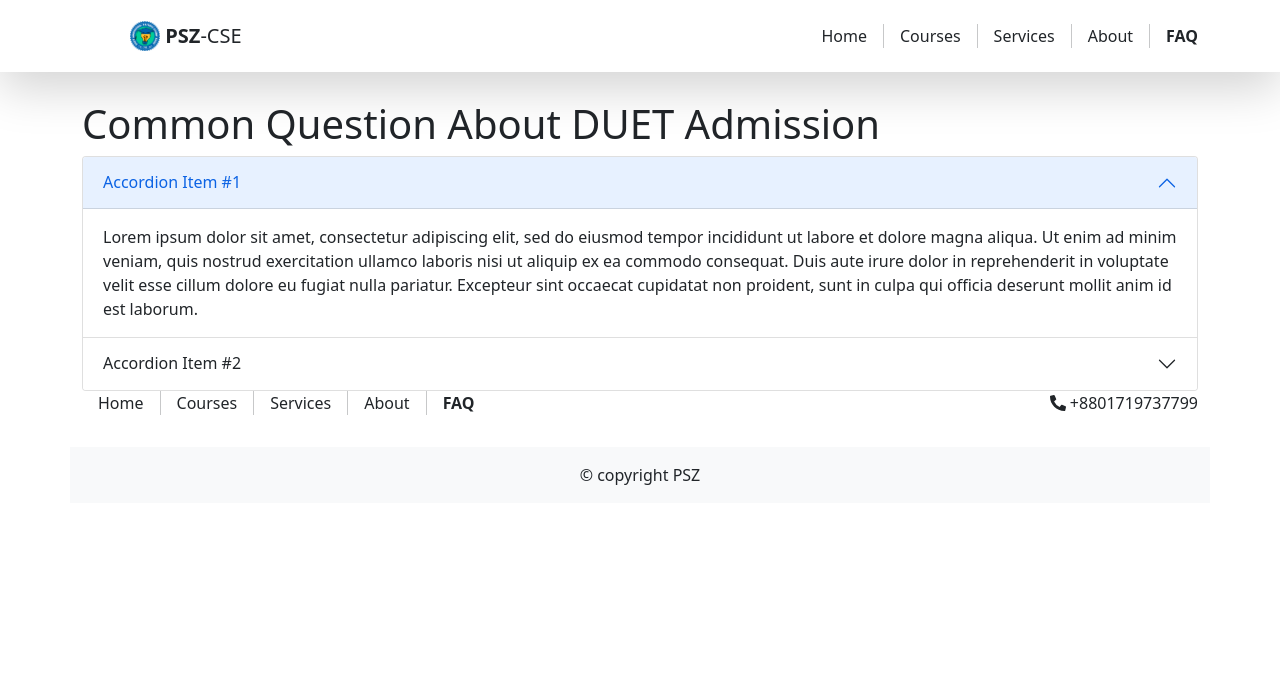
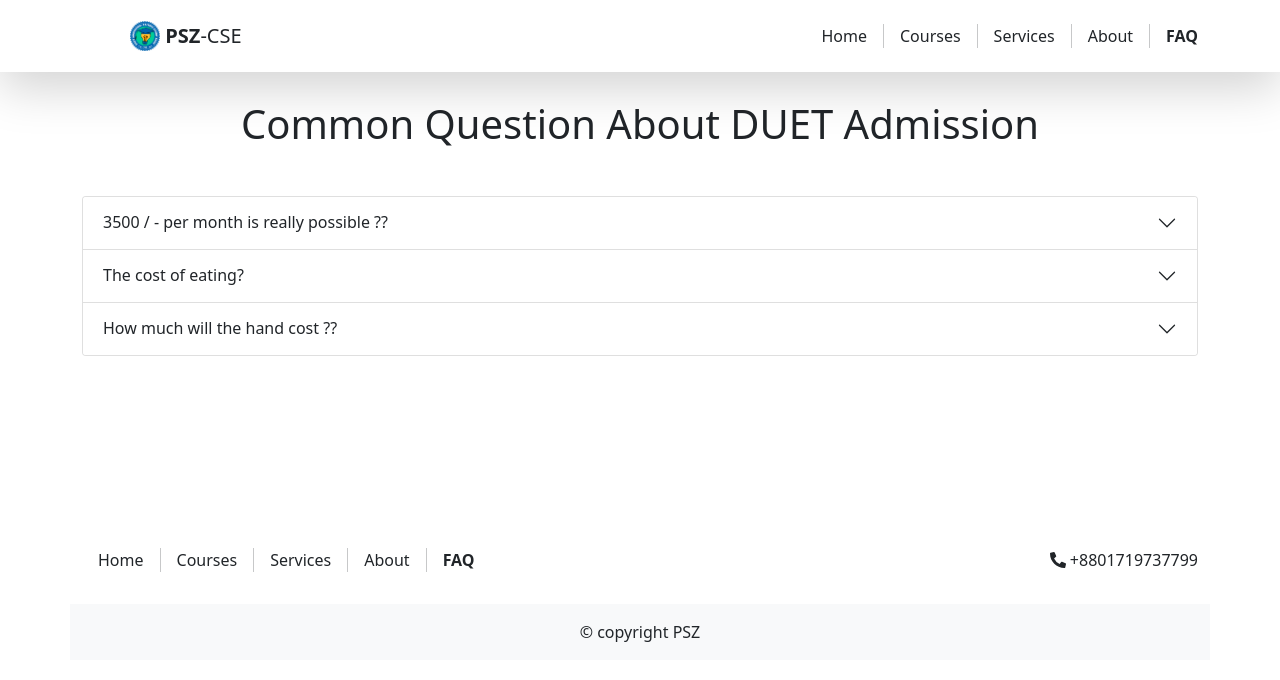
Before and after one commit to iazadur/PSZ-CSE-REACT, a React (Create React App) app: page /faq in a window 1280 px wide. Shown: the top 680 px of the page. Built offline with nearby package versions, Linux system fonts and the light colour scheme.

Commit message:
final push

```diff
--- a/public/faq.json
+++ b/public/faq.json
@@ -1,17 +1,17 @@
 [
     {
-        "ques":"3500 / - per month is really possible ??",
-        "ans":"Yes, possible. Let's calculate.
-        House rent (you can stay in the building if you want or in tinsheet)
-        Because of your financial problems, you don't have to live in that flat. You can have a simple home or even a tin sheet if you want. And in such a mess one can rent 1000-1200 / - per seat."
+        "id":"01",
+        "ques": "3500 / - per month is really possible ??",
+        "ans":"Yes, possible. Let's calculate. House rent (you can stay in the building if you want or in tinsheet) Because of your financial problems, you don't have to live in that flat. You can have a simple home or even a tin sheet if you want. And in such a mess one can rent 1000-1200 / - per seat."
     },
     {
+        "id":"02",
         "ques":"The cost of eating?",
-        "ans":"The maximum mess rate here is 30-34 rupees.
-        If you run a flower mill for 30 days, your food will cost around Rs. 2550 / -. Since you are ready for admission with a little money, so here you can save 1200 / - per month if you work a little hard. Then it will be seen that the cost of food will be within 1500-1600 / - rupees. If you say how it is, then listen  you will run the mill every morning because 0.5 mill is caught in the morning (which costs 14-15 rupees). And run a mill at noon and you can eat in two at noon and at night in that mill. Then you will save a lot. The amount of rice you give can be easily eaten twice. If you have a vegetable problem one day, you can fry an egg and eat it. It may seem ridiculous to you, but there are many brothers in Gazipur who work hard to get admission and succeed. However, you may have to know in advance that there may be some rules for mess."
+        "ans":"The maximum mess rate here is 30-34 rupees.If you run a flower mill for 30 days, your food will cost around Rs. 2550 / -. Since you are ready for admission with a little money, so here you can save 1200 / - per month if you work a little hard. Then it will be seen that the cost of food will be within 1500-1600 / - rupees. If you say how it is, then listen  you will run the mill every morning because 0.5 mill is caught in the morning (which costs 14-15 rupees). And run a mill at noon and you can eat in two at noon and at night in that mill. Then you will save a lot. The amount of rice you give can be easily eaten twice. If you have a vegetable problem one day, you can fry an egg and eat it. It may seem ridiculous to you, but there are many brothers in Gazipur who work hard to get admission and succeed. However, you may have to know in advance that there may be some rules for mess."
     },
     {
+        "id":"03",
         "ques":"How much will the hand cost ??",
         "ans":"Brother, you will not buy any clothes for 9 months. You already have some or some clothes. Do a little trouble with these nine months. If Allah accepts you in duet in return, you will see how much you are worth. You can also earn at least 5000-6000 / month per month by doing private tuition. Even after that you can make 200-300 rupees per month for afternoon snacks or some hand expenses."
-    },
+    }
 ]
--- a/src/components/Course/Course.js
+++ b/src/components/Course/Course.js
@@ -23,7 +23,7 @@ const Course = ({courses,len}) => {
 
                     {homeCourses.map((course, i) => (
 
-                        <Col>
+                        <Col key={i}>
                             <Card>
                                 <Card.Img variant="top" src={course.img} />
                                 <Card.Body>
@@ -36,7 +36,7 @@ const Course = ({courses,len}) => {
                                         {course.name} from beginner to advanced
                                     </Card.Text>
                                 </Card.Body>
-                                <div class="card-footer d-flex justify-content-between align-items-center">
+                                <div className="card-footer d-flex justify-content-between align-items-center">
                                     <h4 className="fw-bloder fs-4" style={{ color: `${course.color}` }}>${course.price}</h4>
                                     <p className="fs-5 fw-normal">view details</p>
                                 </div>
--- a/src/components/Faq/Faq.js
+++ b/src/components/Faq/Faq.js
@@ -1,52 +1,30 @@
-// import React, { useEffect, useState } from 'react';
+import React, { useEffect, useState } from 'react';
 import { Accordion, Container } from 'react-bootstrap';
 
 const Faq = () => {
-    // const [ques, setQues] = useState([])
-    // useEffect(() => {
-    //     fetch('/Faq.json')
-    //         .then(res => res.json())
-    //     .then(data=>setQues(data))
-    // },[])
+    const [question, setQues] = useState([])
+    useEffect(() => {
+        fetch('/faq.json')
+            .then(res => res.json())
+            .then(data => setQues(data))
+    }, [])
     return (
-        <Container style={{ marginTop: "100px" }}>
-            <h1>Common Question About DUET Admission</h1>
-            <Accordion defaultActiveKey="0">
-                {/* {
-                    quess.map((q,i) =>
-                        <Accordion.Item eventKey={i}>
-                        <Accordion.Header>{q.ques}</Accordion.Header>
-                        <Accordion.Body>
-                            {q.ans}
-                        </Accordion.Body>
-                    </Accordion.Item>
+        <Container style={{ marginTop: "100px", height: "50vh" }} className="mb-5">
+            <h1 className="mb-5 fw-blod text-center">Common Question About DUET Admission</h1>
+
+            <Accordion defaultActiveKey="0" >
+
+                {
+                    question.map((q) =>
+                        <Accordion.Item eventKey={q.id}>
+                            <Accordion.Header key={q.id}>{q.ques}</Accordion.Header>
+                            <Accordion.Body>
+                                {q.ans}
+                            </Accordion.Body>
+                        </Accordion.Item>
+
                     )
-                } */}
-
-                <Accordion.Item eventKey="0">
-                    <Accordion.Header>Accordion Item #1</Accordion.Header>
-                    <Accordion.Body>
-                        Lorem ipsum dolor sit amet, consectetur adipiscing elit, sed do eiusmod
-                        tempor incididunt ut labore et dolore magna aliqua. Ut enim ad minim
-                        veniam, quis nostrud exercitation ullamco laboris nisi ut aliquip ex ea
-                        commodo consequat. Duis aute irure dolor in reprehenderit in voluptate
-                        velit esse cillum dolore eu fugiat nulla pariatur. Excepteur sint occaecat
-                        cupidatat non proident, sunt in culpa qui officia deserunt mollit anim id
-                        est laborum.
-                    </Accordion.Body>
-                </Accordion.Item>
-                <Accordion.Item eventKey="1">
-                    <Accordion.Header>Accordion Item #2</Accordion.Header>
-                    <Accordion.Body>
-                        Lorem ipsum dolor sit amet, consectetur adipiscing elit, sed do eiusmod
-                        tempor incididunt ut labore et dolore magna aliqua. Ut enim ad minim
-                        veniam, quis nostrud exercitation ullamco laboris nisi ut aliquip ex ea
-                        commodo consequat. Duis aute irure dolor in reprehenderit in voluptate
-                        velit esse cillum dolore eu fugiat nulla pariatur. Excepteur sint occaecat
-                        cupidatat non proident, sunt in culpa qui officia deserunt mollit anim id
-                        est laborum.
-                    </Accordion.Body>
-                </Accordion.Item>
+                }
             </Accordion>
         </Container>
     );
--- a/src/components/Hero/Hero.css
+++ b/src/components/Hero/Hero.css
@@ -1,20 +1,19 @@
 .hero-btn{
 background-color:  #2B4EFF;
 }
-.hero{
+/* .hero{
     height: 600px;
 
 }
 .hero-text{
-    height: 600px;
+    max-height: 600px;
     color:#2B4EFF;
-}
-.text-area{
-width: 500px;
-}
+} */
+
 .fontsize{
-    font-size: 60px;
+    font-size: 50px;
+
 }
 .hero-img{
-    width: 500px;
+    max-width: 350px;
 }
--- a/src/components/Services/Services.js
+++ b/src/components/Services/Services.js
@@ -21,7 +21,7 @@ const Services = ({ services, len }) => {
                 </div>
                 <Row xs={1} md={2} lg={4} className="g-4">
                     {homeServices.map((service, i) => (
-                        <Col key={i} >
+                        <Col key={service.id} >
                             <Card style={{ backgroundColor: `${service.color}` }} className="p-3">
                                 <Card.Body className="text-white">
                                     <Card.Title>
```
Also changed, not shown: public/data.js (deleted, +0 -30 lines), src/components/Hero/Hero.js (+2 -2 lines).
